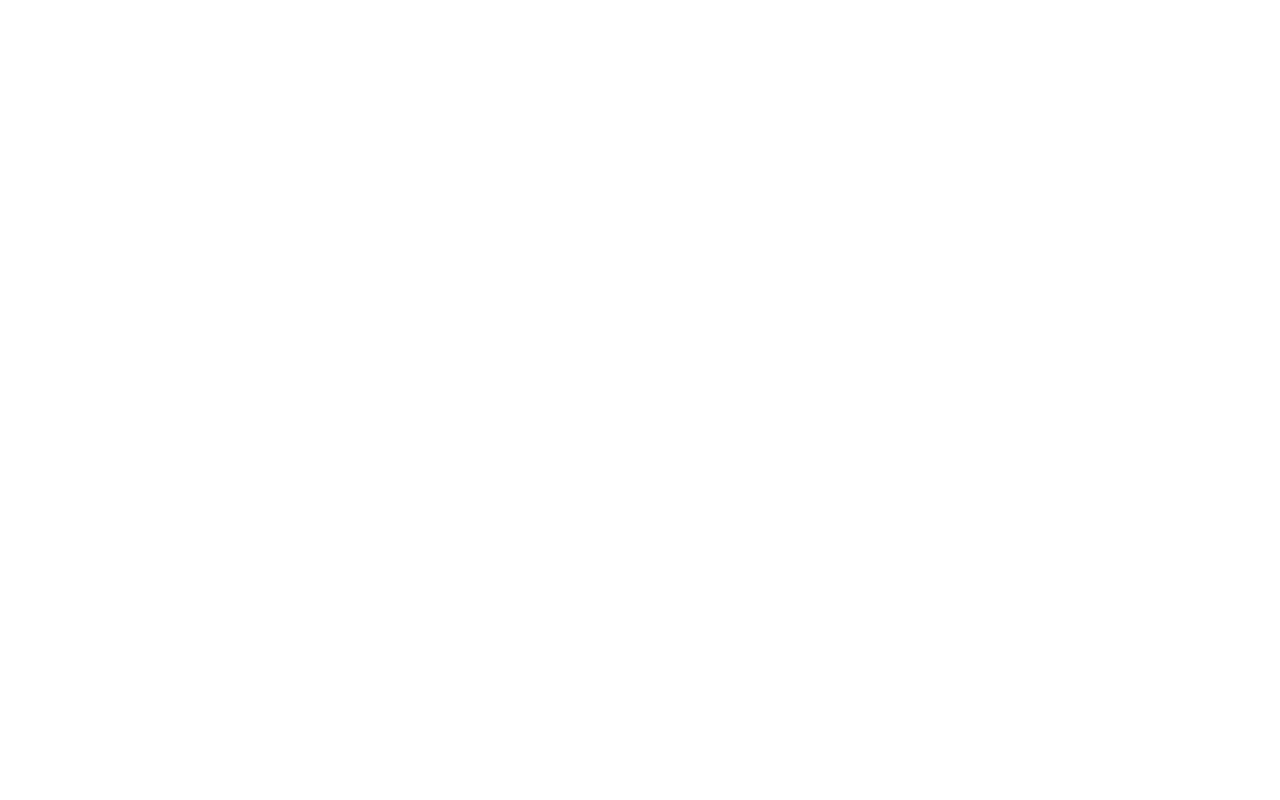
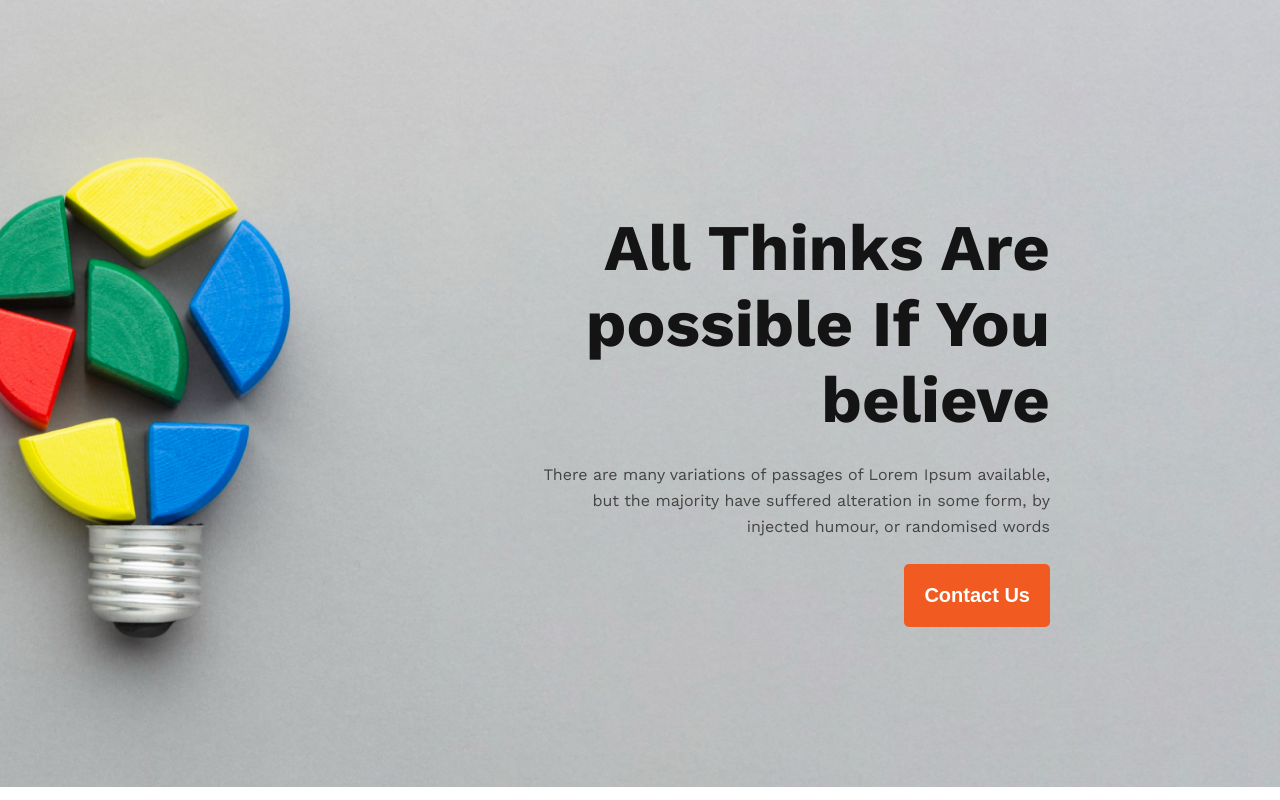
Before and after one commit to mashfikur/new_me_website, a plain HTML site: page index.html in a window 1280 px wide. Drawn offline with nearby package versions, Linux system fonts and the light colour scheme.

Commit message:
banner section added

```diff
--- a/index.html
+++ b/index.html
@@ -1,13 +1,28 @@
 <!DOCTYPE html>
 <html lang="en">
-<head>
-    <meta charset="UTF-8">
-    <meta name="viewport" content="width=device-width, initial-scale=1.0">
+  <head>
+    <meta charset="UTF-8" />
+    <meta name="viewport" content="width=device-width, initial-scale=1.0" />
+    <link rel="stylesheet" href="styles/style.css" />
     <title>New Me</title>
-</head>
-<body>
-    <header></header>
+  </head>
+  <body>
+    <header>
+      <!-- banner section -->
+      <div class="banner-info">
+        <h1 class="banner-title">All Thinks Are possible If You believe</h1>
+        <p class="banner-desc">
+          There are many variations of passages of Lorem Ipsum available, but
+          the majority have suffered alteration in some form, by injected
+          humour, or randomised words
+        </p>
+
+        <div class="btn-main">
+          <button class="contact-btn">Contact Us</button>
+        </div>
+      </div>
+    </header>
     <main></main>
     <footer></footer>
-</body>
+  </body>
 </html>
--- /dev/null
+++ b/styles/style.css
@@ -0,0 +1,58 @@
+@import url("https://fonts.googleapis.com/css2?family=Work+Sans:wght@400;600;700;800&display=swap");
+
+* {
+  margin: 0;
+  padding: 0;
+}
+
+body {
+  font-family: "Work Sans", sans-serif;
+}
+
+/* Banner section styling */
+
+.banner-title {
+  color: #151414;
+  text-align: right;
+  font-size: 65px;
+  font-weight: 700;
+  margin-bottom: 24px;
+}
+
+.banner-desc {
+  color: #444343;
+  text-align: right;
+  font-size: 16px;
+  font-weight: 400;
+  line-height: 26px;
+  margin-bottom: 24px;
+}
+
+.contact-btn {
+  border-radius: 5px;
+  background: #f15b22;
+  padding: 20px;
+  border: none;
+  color: #fff;
+  font-size: 20px;
+  font-weight: 600;
+  display: inline-block;
+}
+
+.btn-main {
+  text-align: right;
+}
+
+.banner-info {
+  max-width: 525px;
+}
+
+header {
+  padding: 210px 230px 160px 0;
+  background-image: url("../images/banner/banner2.png");
+  background-repeat: no-repeat;
+  background-size: cover;
+  background-position: center;
+  display: flex;
+  justify-content: end;
+}
```
Also changed, not shown: 1 other file.
